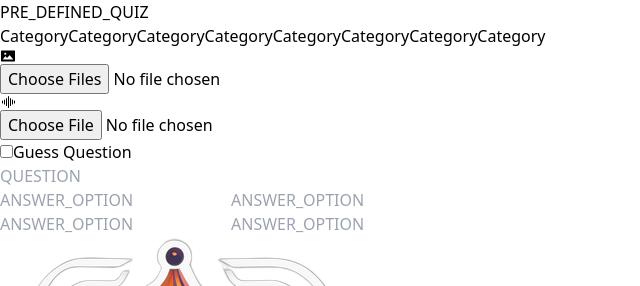
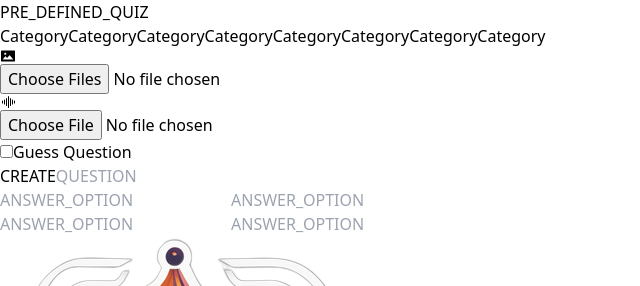
Before and after one commit to alexanderklass/quiz_project_ts, a React (Vite) app: page /#/host in a window 1280 px wide. Shown: the top 286 px of the page, without its empty margins (0-640 px from the left). Built offline with nearby package versions, Linux system fonts and the light colour scheme.

Commit message:
Fixed Types

```diff
--- a/src/App.tsx
+++ b/src/App.tsx
@@ -1,4 +1,4 @@
-import {Route,Routes} from "react-router-dom";
+import {Route, Routes} from "react-router-dom";
 import Start from "./pages/start.tsx";
 import Host from "./pages/host.tsx";
 
--- a/src/components/MediaShow.tsx
+++ b/src/components/MediaShow.tsx
@@ -1,11 +1,15 @@
-import React, {useContext} from 'react';
+import React from 'react';
 import {AiFillDelete, AiFillPicture} from "react-icons/ai";
 import {BsSoundwave} from "react-icons/bs";
-import {questionContext} from "../store/host.store.tsx";
 
-const MediaShow = () => {
+interface IProps {
+    setImage: React.Dispatch<React.SetStateAction<string | null | undefined>>
+    setAudio: React.Dispatch<React.SetStateAction<string | null | undefined>>
+    image: string | null | undefined;
+    audio: string | null | undefined;
+}
 
-    const {setAudio, audio, image, setImage} = useContext(questionContext);
+const MediaShow: React.FC<IProps> = ({image, audio, setImage, setAudio}) => {
     const handleImageChange = (event: React.ChangeEvent<HTMLInputElement>): void => {
         if (!event.target.files) return;
         setImage(URL.createObjectURL(event.target.files[0]));
--- a/src/components/QuestionCheckbox.tsx
+++ b/src/components/QuestionCheckbox.tsx
@@ -1,8 +1,11 @@
-import {questionContext} from "../store/host.store.tsx";
-import {useContext} from "react";
+import React from "react";
 
-const QuestionCheckbox = () => {
-    const {setGuessQuestionToggle, guessQuestionToggle} = useContext(questionContext);
+interface IProps {
+    guessQuestionToggle: boolean;
+    setGuessQuestionToggle: React.Dispatch<React.SetStateAction<boolean>>
+}
+
+const QuestionCheckbox: React.FC<IProps> = ({guessQuestionToggle, setGuessQuestionToggle}) => {
     const onChangeGuessQuestion = (): void => {
         setGuessQuestionToggle(!guessQuestionToggle);
     }
--- a/src/components/QuestionMaker.tsx
+++ b/src/components/QuestionMaker.tsx
@@ -1,33 +1,100 @@
 import QuestionCheckbox from "./QuestionCheckbox.tsx";
-import {questionContext} from "../store/host.store.tsx";
-import {useContext} from "react";
+import React, {useState} from "react";
+import {IState} from "../pages/host.tsx";
 
-const QuestionMaker = () => {
-    const {
-        setInputQuestion,
-        guessQuestionToggle,
-        inputQuestion,
-        setGuessAnswer,
-        setAnswer_one,
-        setAnswer_two,
-        setAnswer_three,
-        setAnswer_four,
-    } = useContext(questionContext);
 
+interface IProps {
+    setQuestionContainer: React.Dispatch<React.SetStateAction<IState["questions"]>>;
+    questionContainer: IState["questions"];
+    setGuessQuestionToggle: React.Dispatch<React.SetStateAction<boolean>>
+    guessQuestionToggle: boolean;
+}
+
+const QuestionMaker: React.FC<IProps> = ({
+                                             setGuessQuestionToggle,
+                                             guessQuestionToggle,
+                                             setQuestionContainer,
+                                             questionContainer
+                                         }) => {
+    const [question, setQuestion] = useState<string | number>("");
+    const [answer_1, setAnswer_1] = useState<string | number>("");
+    const [answer_2, setAnswer_2] = useState<string | number>("");
+    const [answer_3, setAnswer_3] = useState<string | number>("");
+    const [answer_4, setAnswer_4] = useState<string | number>("");
+    const [guessAnswer, setGuessAnswer] = useState<string | number>("");
+
+    const resetInputs = () => {
+        setQuestion("");
+        setGuessAnswer("");
+        setAnswer_1("");
+        setAnswer_2("");
+        setAnswer_3("");
+        setAnswer_4("");
+    }
+
+    const createQuestion = (): void => {
+        let object: object;
+        if (question === "" || questionContainer.length === 10) return;
+        if (guessQuestionToggle) {
+            object = {
+                question: question,
+                guessAnswer: guessAnswer,
+            }
+        } else {
+            object = {
+                question: question,
+                answer_1: answer_1,
+                answer_2: answer_2,
+                answer_3: answer_3,
+                answer_4: answer_4
+            }
+        }
+        setQuestionContainer([...questionContainer, object]);
+        resetInputs();
+    }
+
+    const renderQuestions = () => {
+        return questionContainer.map((question, index) => {
+            if (guessQuestionToggle) {
+                return (
+                    <div className={"bg-white rounded"} key={index}>
+                        <p>Question: {question.question}</p>
+                        <p>GuessAnswer: {question.guessAnswer}</p>
+                    </div>
+                )
+            } else {
+                return (
+                    <div className={"bg-white rounded flex flex-col justify-center items-start"} key={index}>
+                        <p>Question: {question.question}</p>
+                        <p>Answer: {question.answer_1}</p>
+                        <p>Answer: {question.answer_2}</p>
+                        <p>Answer: {question.answer_3}</p>
+                        <p>Answer: {question.answer_4}</p>
+                    </div>
+                )
+            }
+        })
+    }
     return (
         <div className="flex flex-col mt-1 gap-2 justify-center items-center">
-            <QuestionCheckbox/>
+            <QuestionCheckbox guessQuestionToggle={guessQuestionToggle}
+                              setGuessQuestionToggle={setGuessQuestionToggle}/>
+            <button onClick={createQuestion}>CREATE</button>
+            {renderQuestions()}
             <input
+                name="question"
                 type="text"
                 className="rounded bg-purple-300 text-center h-[50px] w-[420px] focus:scale-105 transition outline-0"
                 placeholder="QUESTION"
-                value={inputQuestion}
-                onChange={(e): void => {
-                    setInputQuestion(e.target.value)
+                value={question}
+                onChange={e => {
+                    setQuestion(e.target.value)
                 }}
             />
             {guessQuestionToggle ? (
                 <input
+                    name={"guessAnswer"}
+                    value={guessAnswer}
                     onChange={e => {
                         setGuessAnswer(e.target.value)
                     }}
@@ -38,16 +105,20 @@ const QuestionMaker = () => {
             ) : <>
                 <div className="flex items-center gap-2 justify-center">
                     <input
+                        name={"answer_one"}
+                        value={answer_1}
                         onChange={e => {
-                            setAnswer_one(e.target.value)
+                            setAnswer_1(e.target.value)
                         }}
                         type="text"
                         className="rounded p-3 text-center focus:scale-105 transition outline-0"
                         placeholder="ANSWER_OPTION"
                     />
                     <input
+                        name={"answer_two"}
+                        value={answer_2}
                         onChange={e => {
-                            setAnswer_two(e.target.value)
+                            setAnswer_2(e.target.value)
                         }}
                         type="text"
                         className="rounded p-3 text-center focus:scale-105 transition outline-0"
@@ -56,16 +127,20 @@ const QuestionMaker = () => {
                 </div>
                 <div className="flex items-center gap-2 justify-center">
                     <input
+                        name={"answer_three"}
+                        value={answer_3}
                         onChange={e => {
-                            setAnswer_three(e.target.value)
+                            setAnswer_3(e.target.value)
                         }}
                         type="text"
                         className="rounded p-3 text-center focus:scale-105 transition outline-0"
                         placeholder="ANSWER_OPTION"
                     />
                     <input
+                        name={"answer_four"}
+                        value={answer_4}
                         onChange={e => {
-                            setAnswer_four(e.target.value)
+                            setAnswer_4(e.target.value)
                         }}
                         type="text"
                         className="rounded p-3 text-center focus:scale-105 transition outline-0"
--- a/src/pages/host.tsx
+++ b/src/pages/host.tsx
@@ -1,70 +1,39 @@
 import Logo from "../assets//logo.png";
-import {useState, useCallback} from "react";
+import {useState} from "react";
 import MediaShow from "../components/MediaShow.tsx";
 import CategoryList from "../components/CategoryList.tsx";
 import QuestionMaker from "../components/QuestionMaker.tsx";
-import {questionContext} from "../store/host.store.tsx";
+
+export interface IState {
+    questions: {
+        question: string;
+        guessAnswer?: string | undefined;
+        answer_1: string;
+        answer_2: string;
+        answer_3: string;
+        answer_4: string;
+    }[];
+}
 
 const Host = () => {
-    const [questionContainer, setQuestionContainer] = useState<object[]>([]);
+    const [questionContainer, setQuestionContainer] = useState<IState["questions"]>([]);
     const [guessQuestionToggle, setGuessQuestionToggle] = useState<boolean>(false);
-    const [inputQuestion, setInputQuestion] = useState<string | number>();
-    const [guessAnswer, setGuessAnswer] = useState<string | number>();
-    const [answer_one, setAnswer_one] = useState<string | number>();
-    const [answer_two, setAnswer_two] = useState<string | number>();
-    const [answer_three, setAnswer_three] = useState<string | number>();
-    const [answer_four, setAnswer_four] = useState<string | number>();
     const [image, setImage] = useState<string | null>();
     const [audio, setAudio] = useState<string | null>();
-
-    const handleCreateQuestion = useCallback((): void => {
-        let question_object: object;
-        if (inputQuestion === "" || questionContainer.length === 10) return;
-        if (guessQuestionToggle) {
-            question_object = {
-                question: inputQuestion,
-                guessAnswer: guessAnswer
-            }
-        } else {
-            question_object = {
-                question: inputQuestion,
-                answer_1: answer_one,
-                answer_2: answer_two,
-                answer_3: answer_three,
-                answer_4: answer_four,
-            }
-        }
-        setQuestionContainer(previousQuestions => [...previousQuestions, question_object]);
-        setInputQuestion("");
-    }, [inputQuestion, guessQuestionToggle, guessAnswer, answer_one, answer_two, answer_three, answer_four]);
 
     return <div className="justify-center items-center flex flex-col h-screen">
         <div className="relative bg-[#2A2F4F] rounded-lg">
             <div className="flex-row flex justify-center w-[1400px] h-[800px] items-center">
                 <CategoryList/>
-                <questionContext.Provider value={{
-                    guessQuestionToggle,
-                    inputQuestion,
-                    audio,
-                    image,
-                    setGuessQuestionToggle,
-                    setInputQuestion,
-                    setQuestionContainer,
-                    setGuessAnswer,
-                    setAnswer_one,
-                    setAnswer_two,
-                    setAnswer_three,
-                    setAnswer_four,
-                    setAudio,
-                    setImage,
-                }}>
-                    <section className="flex flex-col w-full justify-center items-center gap-2">
-                        <MediaShow/>
-                        <div className={"flex flex-row"}>
-                            <QuestionMaker/>
-                        </div>
-                    </section>
-                </questionContext.Provider>
+                <section className="flex flex-col w-full justify-center items-center gap-2">
+                    <MediaShow setImage={setImage} image={image} setAudio={setAudio} audio={audio}/>
+                    <div className={"flex flex-row"}>
+                        <QuestionMaker questionContainer={questionContainer}
+                                       setQuestionContainer={setQuestionContainer}
+                                       setGuessQuestionToggle={setGuessQuestionToggle}
+                                       guessQuestionToggle={guessQuestionToggle}/>
+                    </div>
+                </section>
 
                 <div className="absolute top-5 right-10 w-[100px] h-[100px]">
                     <img className="object-cover" src={Logo} alt={"logo"}/>
@@ -90,8 +59,8 @@ const Host = () => {
                         </p>
                     </div>
                     <div className="m-2">
-                        <button onClick={handleCreateQuestion}
-                                className="bg-[#917FB3] font-bold text-[#FDE2F3] p-2 rounded hover:bg-[#E5BEEC] hover:text-black transition">
+                        <button
+                            className="bg-[#917FB3] font-bold text-[#FDE2F3] p-2 rounded hover:bg-[#E5BEEC] hover:text-black transition">
                             CREATE_QUESTION
                         </button>
                         <button
--- a/src/store/host.store.tsx
+++ /dev/null
@@ -1,3 +0,0 @@
-import {createContext} from "react";
-
-export const questionContext = createContext<null>(null);
```
Also changed, not shown: src/pages/game.tsx (+2 -6 lines).
